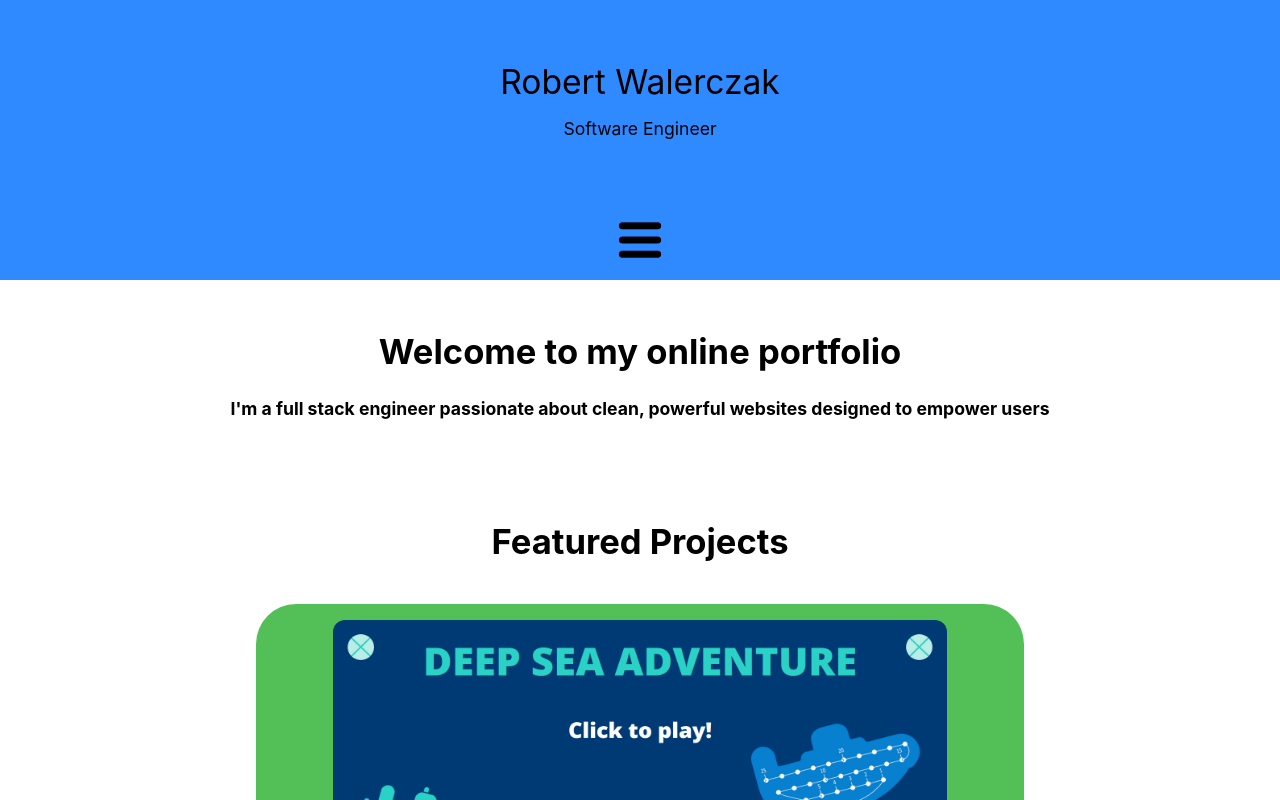
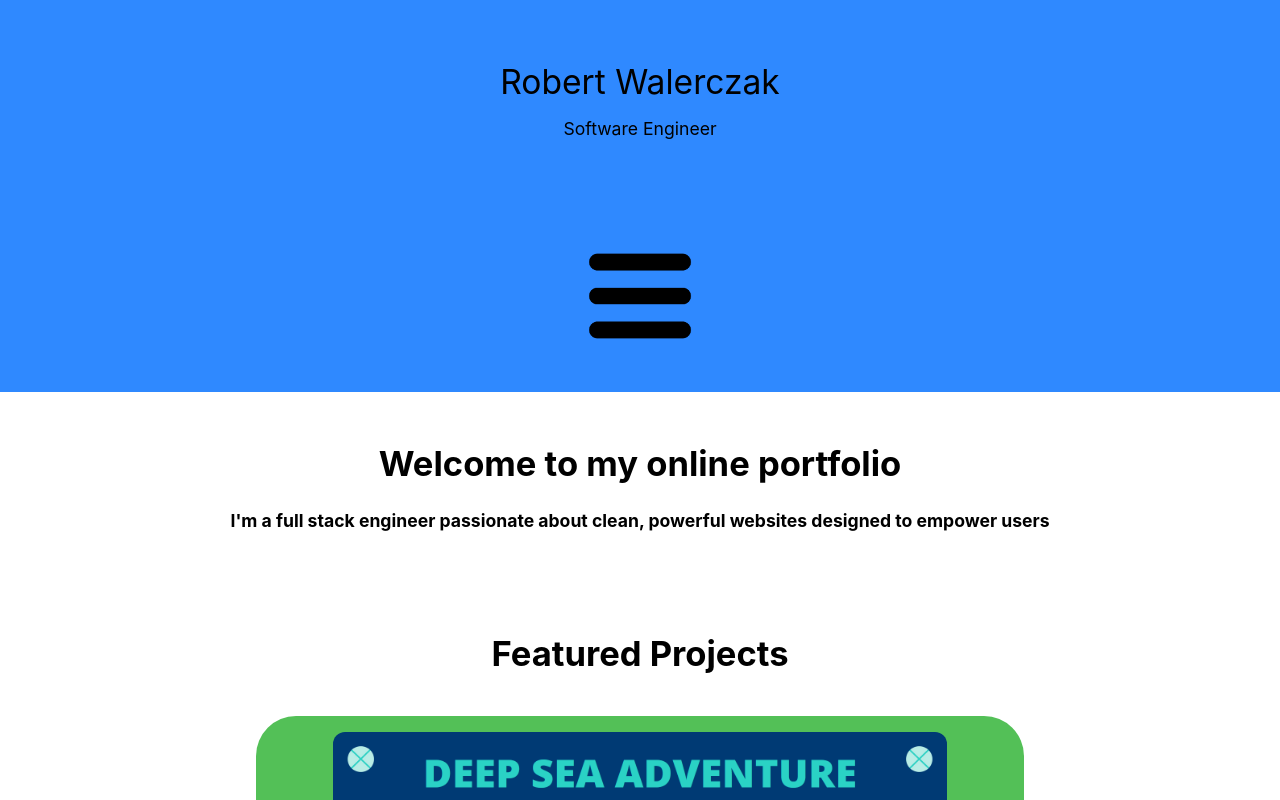
Before and after one commit to RobWal/portfolio, a React (Create React App) app: page / in a window 1280 px wide. Shown: the top 800 px of the page. Built offline with nearby package versions, Linux system fonts and the light colour scheme.

Commit message:
Smooth out menu animation, tweak sizing

```diff
--- a/src/App.css
+++ b/src/App.css
@@ -5,8 +5,6 @@
 
 .content {
   min-height: 71vh;
-  /* display: flex;
-  flex-direction: column; */
 }
 
 .body {
--- a/src/components/atoms/Header/HeaderH1/HeaderH1.css
+++ b/src/components/atoms/Header/HeaderH1/HeaderH1.css
@@ -8,6 +8,7 @@
     .header-h1 {
         font-size: 6.2vmin;
         min-width: 60%;
+        font-weight: bolder;
         /* height: 12.5vmin; */
     }
 }
--- a/src/components/atoms/Header/HeaderH2/HeaderH2.css
+++ b/src/components/atoms/Header/HeaderH2/HeaderH2.css
@@ -7,5 +7,6 @@
 @media screen and (max-width: 600px){
     .header-h2 {
         font-size: 4.2vmin;
+        font-weight: bolder;
     }
 }
--- a/src/components/atoms/Header/NavbarChoices/NavbarChoices.css
+++ b/src/components/atoms/Header/NavbarChoices/NavbarChoices.css
@@ -1,27 +1,100 @@
 .navbar-choices-container {
-    max-width: 80px;
-    max-height: 80px;
+    width: 30vw;
+    display: flex;
+    justify-content: center;
 }
 
 .navbar-choices-icon {
-    width: 100%;
-    height: 100%;
+    width: 50%;
+    border-radius: 50%;
+    transition: 0.4s;
+}
+
+.navbar-choices-icon:hover {
+    background-color: rgb(110, 173, 255);
+    transition: 0.4s;
+    cursor: pointer;
+}
+
+
+.navbar-choices-dropdown-container {
+    position: absolute;
+    display: flex;
+    flex-direction: column;
+    gap: 2vw 0;
+    right: 0;
+    top: 25vmin;
+    margin: 2vw 0 0 0;
+    width: 175px;
+    overflow: hidden;
+    transition: 0.4s;
+}
+
+.navbar-choices-dropdown-container-hidden {
+    position: absolute;
+    display: flex;
+    flex-direction: column;
+    gap: 2vw 0;
+    right: 0px;
+    top: 25vmin;
+    margin: 2vw 0 0 0;
+    transition: 0.4s;
+    width: 175px;
+    overflow: hidden;
+    padding-left: 175px;
+    transition: 0.4s;
+
 }
 
 .navbar-choices-link {
+    position: relative;
     display: flex;
     align-items: center;
     justify-content: center;
-    position: relative;
     color: black;
-    font-size: 3.5vmin;
-    margin: 10px 0 10px 0;
+    text-decoration: none;
+    font-size: 21px;
+    font-weight: bolder;
     border-radius: 10px 0 0 10px;
-    top: 30px;
-    right: 70px;
     z-index: 1;
-    opacity: .99;
     width: 175px;
     height: 75px;
     background-color: rgb(47, 137, 255);
+    transition: 0.4s;
 }
+
+
+.navbar-choices-link-hidden {
+    display: flex;
+    align-items: center;
+    justify-content: center;
+    color: black;
+    text-decoration: none;
+    font-size: 21px;
+    border-radius: 10px 0 0 10px;
+    z-index: 1;
+    width: 175px;
+    height: 75px;
+    position: relative;
+    right: 0;
+    transform: translateX(350px);
+    background-color: rgb(47, 137, 255);
+    transition: 0.4s;
+}
+
+.navbar-choices-link:hover {
+    background-color: rgb(110, 173, 255);
+    transition: 0.4s;
+}
+
+@media screen and (max-width: 600px) {
+    .navbar-choices-link {
+
+    }
+    .navbar-choices-link :hover {
+    }
+}
+
+.unclickable {
+    pointer-events: none;
+}
--- a/src/components/atoms/Header/NavbarChoices/index.tsx
+++ b/src/components/atoms/Header/NavbarChoices/index.tsx
@@ -1,25 +1,55 @@
-import React from 'react';
+import React, { useEffect } from 'react';
 import { NavLink } from 'react-router-dom';
 // import { NavbarInterface } from '../../../molecules/HeaderMolecules/Navbar';
 import './NavbarChoices.css';
 
+interface NavbarItemsInterface {
+    Name: string,
+    Link: string,
+}
+
 interface NavbarInterface {
     name: string,
-    choices: JSX.Element[]
+    choices: NavbarItemsInterface[]
 }
 
-const NavbarChoices = (props: any) => {
+const NavbarChoices = (props: NavbarInterface) => {
     const [open, setOpen] = React.useState(false);
+    const [dropdownClassName, setDropdownClassName] = React.useState("navbar-choices-dropdown-container-hidden");
+    let navbarChoicesContainer = document.getElementsByClassName('navbar-choices-container').item(0);
+
+    useEffect(() => {
+        navbarChoicesContainer?.classList.toggle('unclickable');
+        setTimeout(() => {
+            navbarChoicesContainer?.classList.toggle('unclickable');
+        }, 400);
+        if(open === true){
+            setDropdownClassName("navbar-choices-dropdown-container");
+            for(let i = 0; i < props.choices.length; i++){
+                setTimeout(() => {
+                    document.getElementsByClassName('navbar-choices-link-hidden').item(0)?.setAttribute('class', 'navbar-choices-link');
+                }, 100*i);
+            };
+        } else {
+            setDropdownClassName("navbar-choices-dropdown-container-hidden");
+            for(let i = 0; i < props.choices.length; i++){
+                setTimeout(() => {
+                    document.getElementsByClassName('navbar-choices-link').item(0)?.setAttribute("class", 'navbar-choices-link-hidden');
+                }, 100*i);
+            };
+        };
+    }, [open]);
+
     return (
-        <div key={0} className="navbar-choices-container" onClick={()=>{setOpen(!open)}}>
+        <div key={0} className="navbar-choices-container">
             <img src={props.name} className="navbar-choices-icon" onClick={()=>{setOpen(!open)}}></img>
-            {open && props.choices.map((choice: any, index: any) => {
+            <div id="dropdown-Container" className={dropdownClassName}>
+            {props.choices.map((choice: any, index: any) => {
                 return (
-                    // <div key={index} className="navbar-choices-link" onClick={()=>{}}>
-                        <NavLink className="navbar-choices-link" key={index} to={`/${choice.Link}`}>{choice.Name}</NavLink>
-                    // </div>
+                    <NavLink onClick={()=>setOpen(!open)}className={"navbar-choices-link-hidden"} key={index} to={`/${choice.Link}`} >{choice.Name}</NavLink>
                 )
             })}
+            </div>
         </div>
     );
 };
--- a/src/components/organisms/Header/index.tsx
+++ b/src/components/organisms/Header/index.tsx
@@ -1,17 +1,13 @@
-import { NavLink } from 'react-router-dom';
 import HeaderH1 from '../../atoms/Header/HeaderH1';
 import HeaderH2 from '../../atoms/Header/HeaderH2';
 import NavbarChoices from '../../atoms/Header/NavbarChoices';
-import NavDownloadImage from '../../atoms/NavDownloadImage';
-import NavDownloadLink from '../../atoms/NavDownloadLink';
 import HeaderTextAligner from '../../molecules/HeaderMolecules/HeaderTextAligner';
 // import Navbar from '../../molecules/HeaderMolecules/Navbar';
 import './Header.css'
 
-
 const Header = () => {
     return (
-        <div  className="header">
+        <div className="header">
             <HeaderTextAligner components={[<HeaderH1 componentKey={0} text={"Robert Walerczak"} />, <HeaderH2 componentKey={1} text={"Software Engineer"} />]} />
             <NavbarChoices name={'/images/menuIcon.png'} choices={[{"Name": "Home", "Link": ""}, {"Name": "Projects", "Link": "projects"}, {"Name": "About", "Link": "about"},
             {"Name": "Contact", "Link": "contact"}]} />
```
